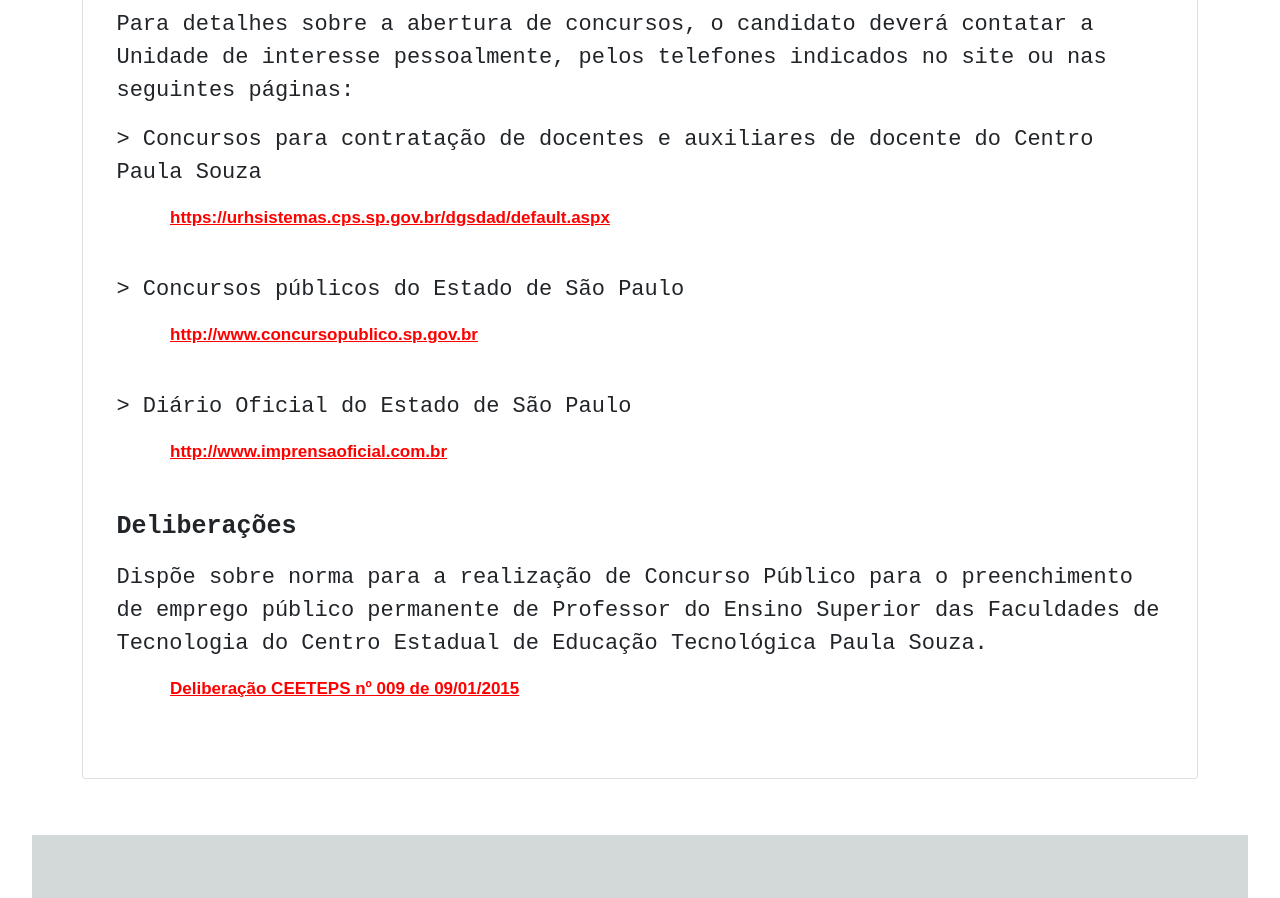
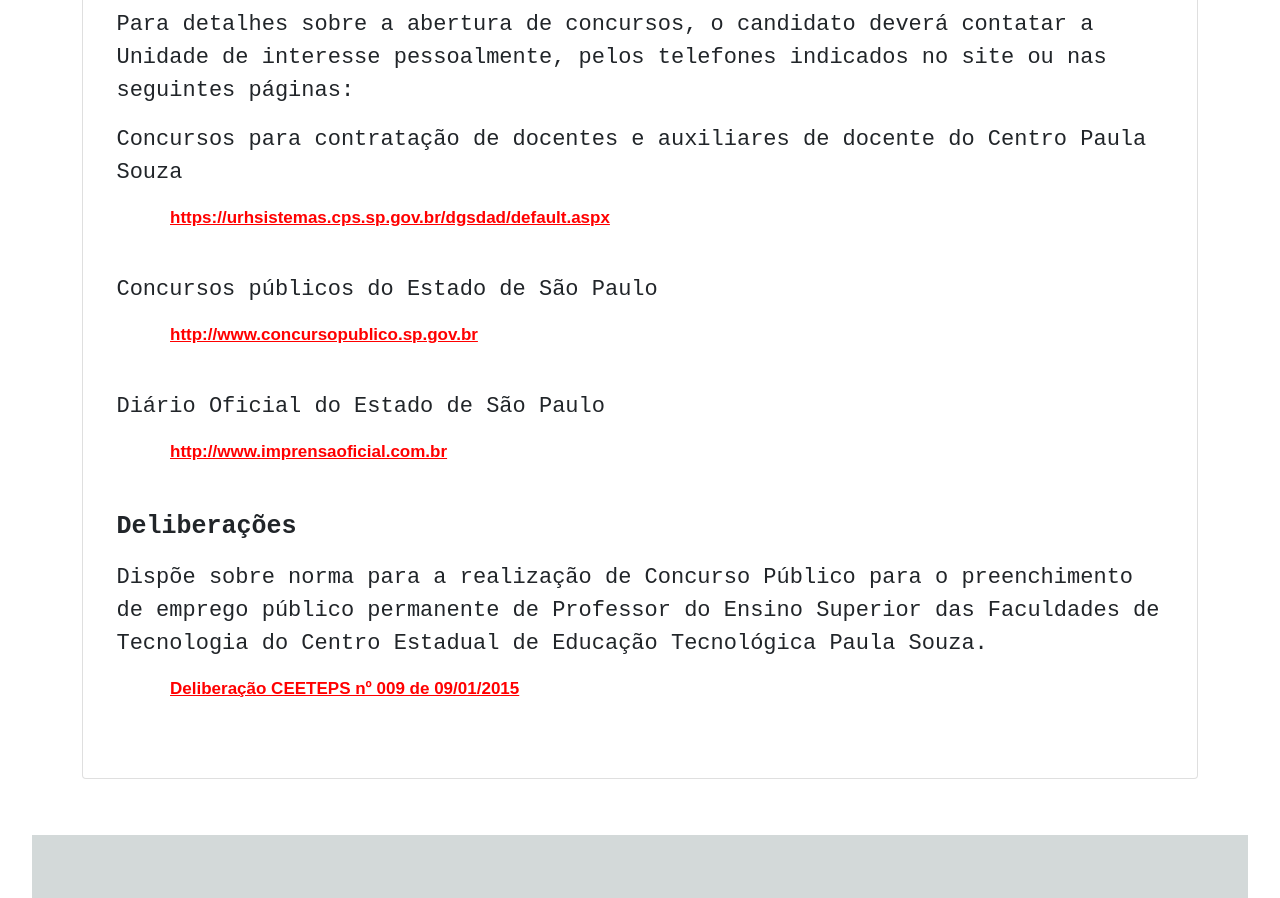
Before and after one commit to Marianaaraujo17/Fatec-site, a React (Create React App) app: page /concurso in a window 1280 px wide. Shown: the part 940-1838 px from the top of the page. Built offline with nearby package versions, Linux system fonts and the light colour scheme.

Commit message:
Alterações no Menu

```diff
--- a/src/components/menu/Menu.js
+++ b/src/components/menu/Menu.js
@@ -56,12 +56,6 @@
                 </li>
                 <li>
                   <a href="/laboratorios">Laboratórios</a>
-                </li>
-                <li>
-                  <a href="/noticias">Notícias</a>
-                </li>
-                <li>
-                  <a href="/nucleo">Núcleo de Relações Internacionais</a>
                 </li>
                 <li>
                   <a href="/secretaria">Secretaria</a>
--- a/src/pages/concurso.js
+++ b/src/pages/concurso.js
@@ -43,7 +43,7 @@
             indicados no site ou nas seguintes páginas:{" "}
           </p>
           <p>
-            > Concursos para contratação de docentes e auxiliares de docente do
+            Concursos para contratação de docentes e auxiliares de docente do
             Centro Paula Souza
           </p>
           <a
@@ -53,7 +53,7 @@
           >
             https://urhsistemas.cps.sp.gov.br/dgsdad/default.aspx
           </a>
-          <p>> Concursos públicos do Estado de São Paulo</p>
+          <p> Concursos públicos do Estado de São Paulo</p>
           <a
             id="left"
             target="blank"
@@ -61,7 +61,7 @@
           >
             http://www.concursopublico.sp.gov.br
           </a>
-          <p>> Diário Oficial do Estado de São Paulo</p>
+          <p> Diário Oficial do Estado de São Paulo</p>
           <a id="left" target="blank" href="http://www.imprensaoficial.com.br">
             http://www.imprensaoficial.com.br
           </a>
```
